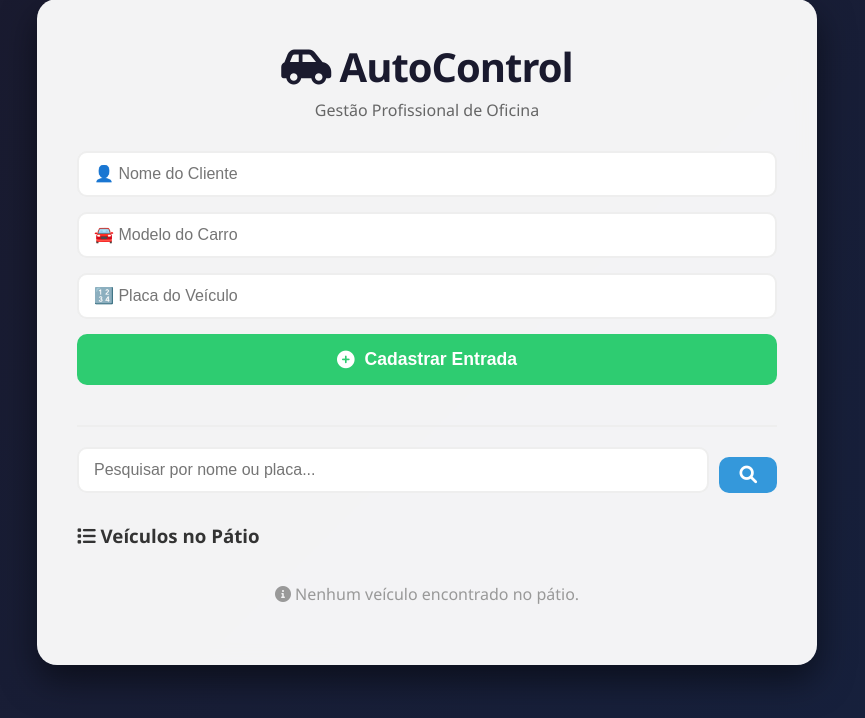
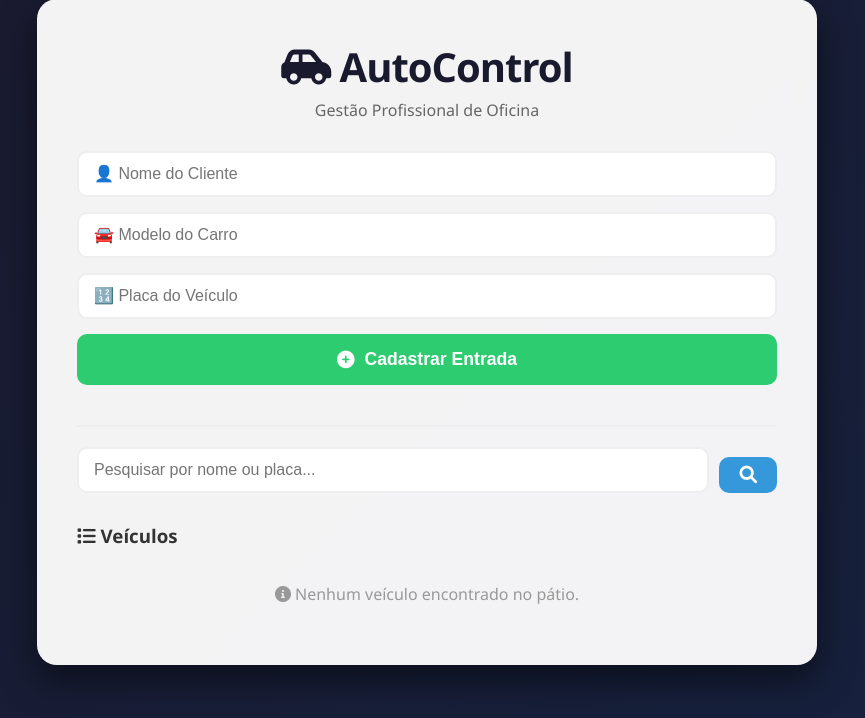
Before and after one commit to Mmarry243/autocontrol, a Flask app: page / in a window 1280 px wide. Shown: the part 21-739 px from the top of the page, without its empty margins (213-1078 px from the left). Run offline with Flask 3, Linux system fonts and the light colour scheme; data that the repository does not hold is empty.

Commit message:
Update index.html

```diff
--- a/templates/index.html
+++ b/templates/index.html
@@ -168,7 +168,7 @@
         </div>
 
         <div class="list-section">
-            <h3 style="margin-bottom: 15px;"><i class="fas fa-list"></i> Veículos no Pátio</h3>
+            <h3 style="margin-bottom: 15px;"><i class="fas fa-list"></i> Veículos </h3>
 
             {% if veiculos %}
                 {% for veiculo in veiculos %}
```
